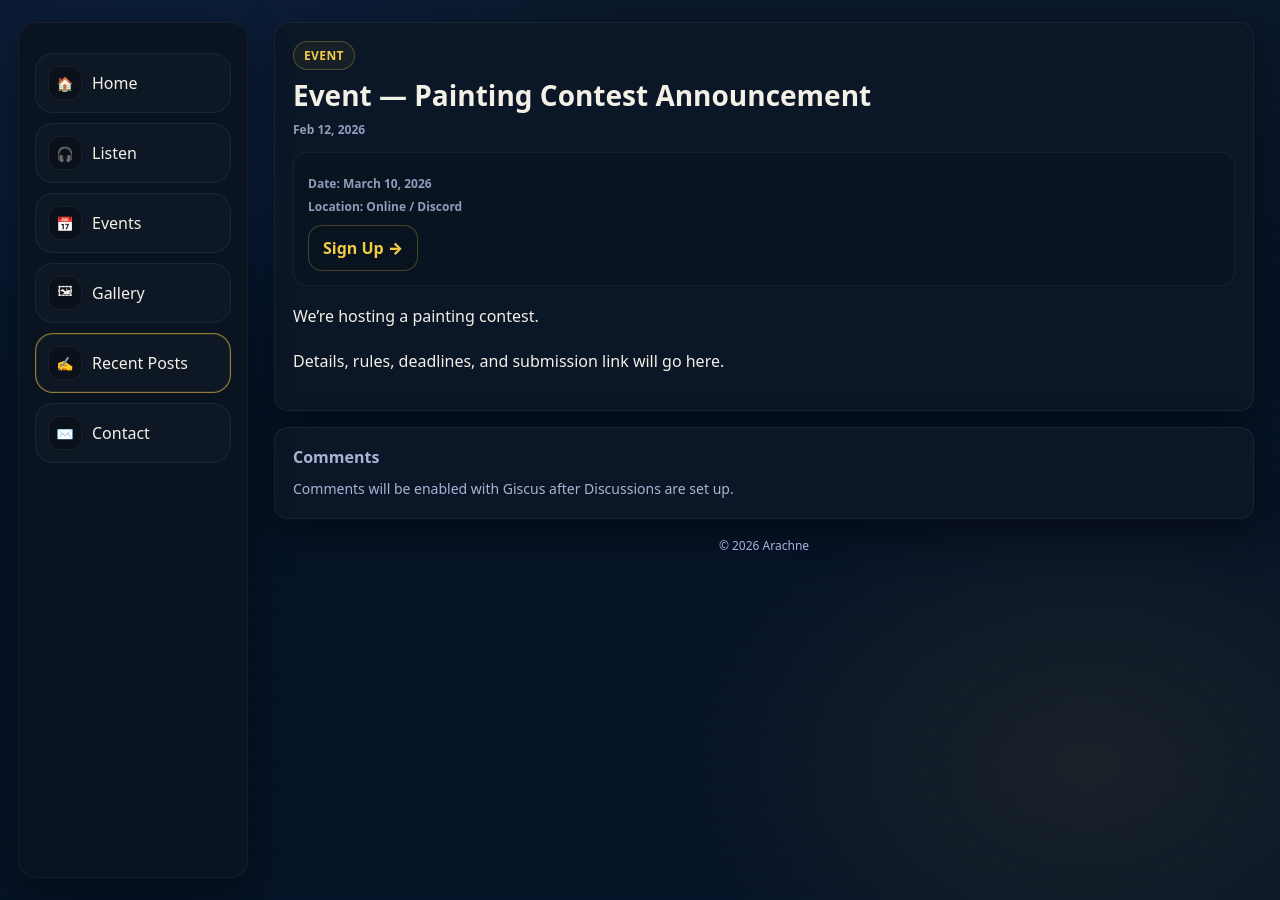
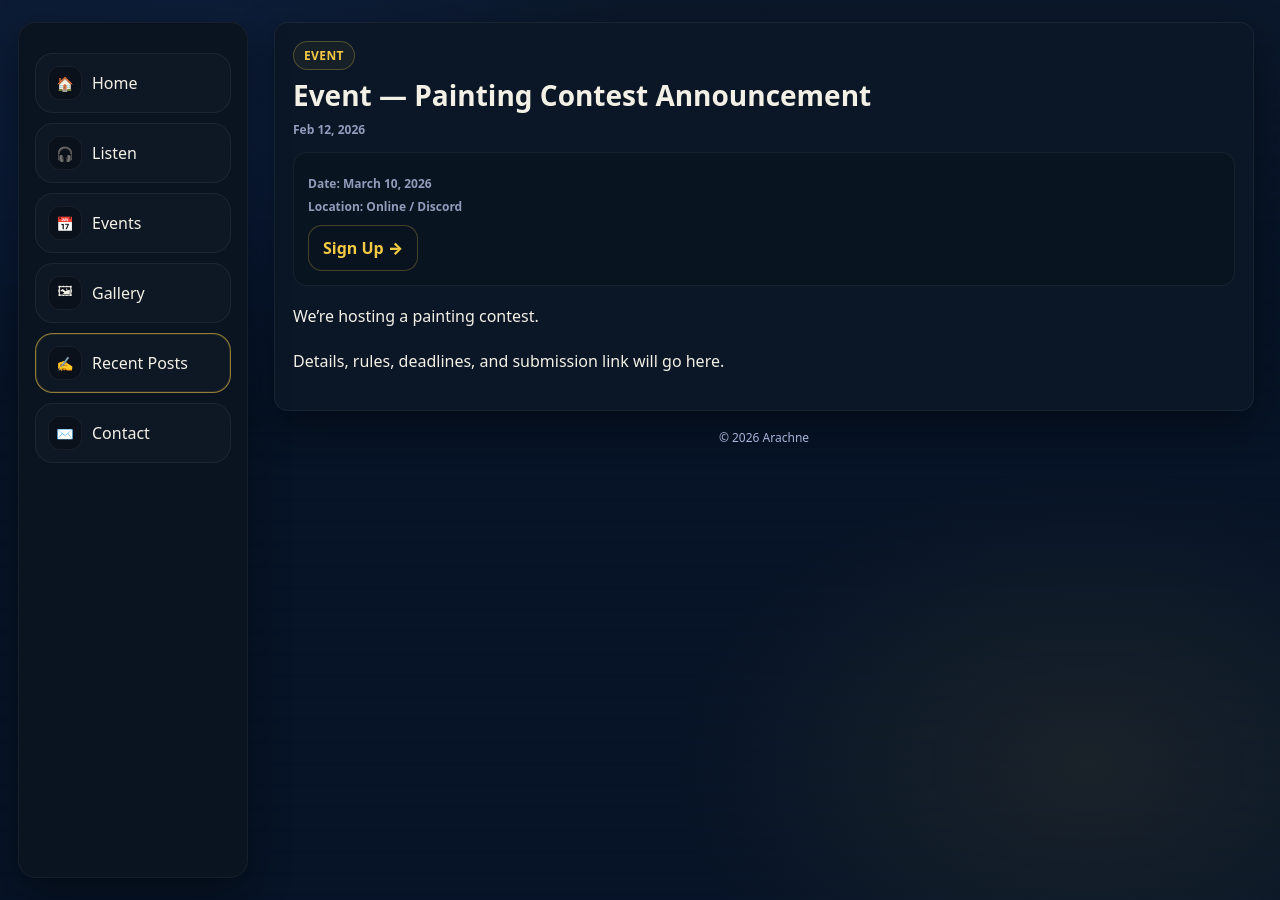
Before and after one commit to InventorofSoup/ArachneAWebsite, a Jekyll site: the page built from _posts/2026-02-12-event-painting-contest-announcement.md, in a window 1280 px wide. Built offline with Jekyll 4.4.1, drawn with Linux system fonts in a browser that asks for light colours; comment, search, counter and statistics services are not loaded.

Commit message:
Update giscus.html

```diff
--- a/_includes/giscus.html
+++ b/_includes/giscus.html
@@ -1,4 +1,15 @@
-<section class="panel section" style="margin-top:16px;">
-  <h2 class="feed-title">Comments</h2>
-  <p class="small">Comments will be enabled with Giscus after Discussions are set up.</p>
-</section>
+<script src="https://giscus.app/client.js"
+        data-repo="inventorofsoup/ArachneAWebsite"
+        data-repo-id="R_kgDOROT_EQ"
+        data-category="comments"
+        data-category-id="DIC_kwDOROT_Ec4C2U5F"
+        data-mapping="pathname"
+        data-strict="0"
+        data-reactions-enabled="1"
+        data-emit-metadata="0"
+        data-input-position="bottom"
+        data-theme="dark"
+        data-lang="en"
+        crossorigin="anonymous"
+        async>
+</script>
```
